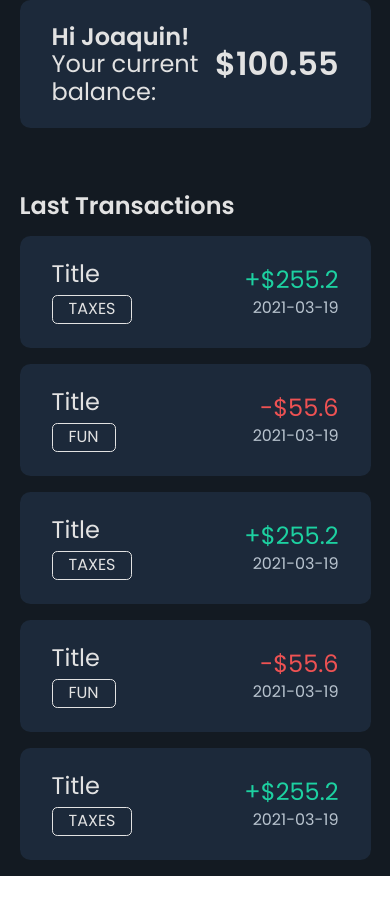
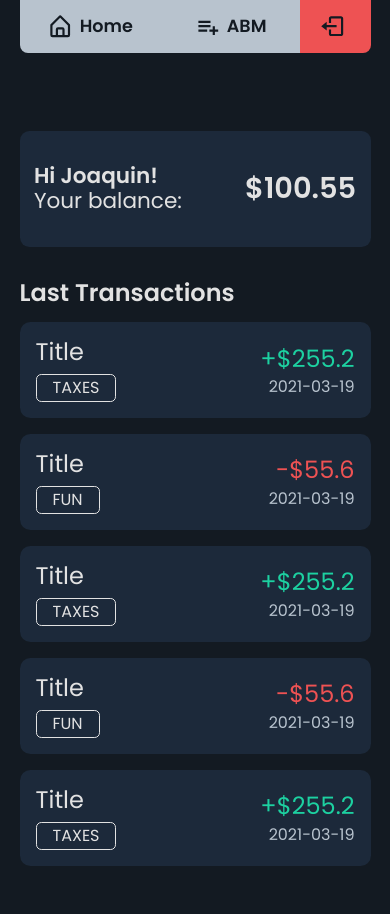
Before and after one commit to JoaquinSantarcangelo/alkemy-challenge-front, a React (Create React App) app: page / in a window 390 px wide. Shown: the top 914 px of the page. Before the commit the page ends 876 px from the top, so only its background shows below. Built offline with nearby package versions, Linux system fonts and the light colour scheme.

Commit message:
Move navbar to app.js and responsive

```diff
--- a/src/App.js
+++ b/src/App.js
@@ -1,4 +1,4 @@
-import React, { useState } from "react";
+import React, { useEffect, useState } from "react";
 import {
   BrowserRouter as Router,
   Switch,
@@ -11,21 +11,31 @@ import Login from "./components/containers/Login";
 import Home from "./components/containers/Home";
 import ABM from "./components/containers/ABM";
 
+//Components
+import Navbar from "./components/Navbar";
+
 const App = () => {
-  const [loggedIn, setLoggedIn] = useState(false);
+  const [loggedIn, setLoggedIn] = useState(true);
 
   return (
     <div className="app">
       <Router>
+        <Navbar />
         <Switch>
           <Route
             path="/login"
-            render={() => {
-              <Login />;
-            }}
+            render={() => (!loggedIn ? <Login /> : <Redirect to="/" />)}
           ></Route>
-          <Route path="/" exact component={Home}></Route>
-          <Route path="/abm" exact component={ABM}></Route>
+          <Route
+            path="/"
+            exact
+            render={() => (!loggedIn ? <Login /> : <Home />)}
+          ></Route>
+          <Route
+            path="/abm"
+            exact
+            render={() => (!loggedIn ? <Login /> : <ABM />)}
+          ></Route>
         </Switch>
       </Router>
     </div>
--- /dev/null
+++ b/src/components/Navbar.js
@@ -0,0 +1,33 @@
+import React from "react";
+
+//Icons
+import { BiHomeAlt, BiListPlus, BiLogOut } from "react-icons/bi";
+
+const Navbar = () => {
+  return (
+    <div className="container">
+      <div className="navbar">
+        <div className="button" id="home">
+          <div className="icon">
+            <BiHomeAlt />
+          </div>
+          <div className="text">Home</div>
+        </div>
+        <div className="button" id="abm">
+          <div className="icon">
+            <BiListPlus />
+          </div>
+          <div className="text">ABM</div>
+        </div>
+        <div className="button" id="logout">
+          <div className="icon">
+            <BiLogOut />
+          </div>
+          <div className="text">Logout</div>
+        </div>
+      </div>
+    </div>
+  );
+};
+
+export default Navbar;
--- a/src/components/containers/Home/index.js
+++ b/src/components/containers/Home/index.js
@@ -1,7 +1,6 @@
 import React, { useState } from "react";
 
-//Icons
-import { BiHomeAlt, BiListPlus, BiLogOut } from "react-icons/bi";
+
 
 const Item = ({ itemInfo }) => {
   return (
@@ -35,29 +34,9 @@ const Home = () => {
   return (
     <div className="home">
       <div className="container">
-        <div className="buttons">
-          <div className="button" id="home">
-            <div className="icon">
-              <BiHomeAlt />
-            </div>
-            Home
-          </div>
-          <div className="button" id="abm">
-            <div className="icon">
-              <BiListPlus />
-            </div>
-            ABM
-          </div>
-          <div className="button" id="logout">
-            <div className="icon">
-              <BiLogOut />
-            </div>
-            Logout
-          </div>
-        </div>
         <div className="balance">
           <div className="text">
-            Hi Joaquin! <br /> <span>Your current balance:</span>
+            Hi Joaquin! <br /> <span>Your balance:</span>
           </div>
           <div className="amount">${balance}</div>
         </div>
--- a/src/index.js
+++ b/src/index.js
@@ -13,6 +13,9 @@ import "./sass/Login.sass";
 import "./sass/Home.sass";
 import "./sass/ABM.sass";
 
+// -- Components -- //
+import "./sass/Navbar.sass"
+
 ReactDOM.render(
   <React.StrictMode>
     <App />
--- a/src/sass/Home.sass
+++ b/src/sass/Home.sass
@@ -3,51 +3,14 @@
 .home
     width: 100%
     min-height: 100vh
-    background-color: $grey0
+
     display: grid
     place-items: center
     color: $light0
     overflow: hidden
-    //Add Button
-    .buttons
-        width: 100%
-        margin-bottom: 2em
-        border-radius: 0 0 0.5em 0.5em
-        overflow: hidden
-        display: flex
-        .button
-            height: 3em
-            display: flex
-            align-items: center
-            justify-content: center
-            background-color: $grey3
-            color: $grey0
-            font-weight: 600
-            transition: all 0.4s ease
-            font-size: 1.1em
-            cursor: pointer
-            .icon
-                display: flex
-                align-items: center
-                justify-content: center
-                font-size: 1.5em
-                margin-right: 0.25em
-            &:hover
-                opacity: 0.9
-        #abm
 
-            flex: 0.4
-        #home
-            flex: 0.4
-        #logout
-            background-color: $red
-            flex: 0.2
     //Container
     .container
-        width: 90%
-        max-width: 40vw
-        height: 100%
-        min-width: 30em
 
         //Balance
         .balance
@@ -140,18 +103,20 @@
                     background-color: $grey2
                     transform: scale(1.025)
 
+
+
     //Media Queries
     @media screen and ( max-width: 768px )
         display: flex
         align-items: center
         justify-content: center
-        .buttons
-            display: none
+
+    @media screen and ( max-width: 425px )
         .container
-            width: 90%
-            max-width: none
-            min-width: 0
-            display: flex
-            align-items: center
-            justify-content: center
-            flex-direction: column
+            .balance
+                padding: 0 1em
+                font-size: 0.9em
+            .items
+                margin-top: 1em
+                .item
+                    padding: 1em
--- /dev/null
+++ b/src/sass/Navbar.sass
@@ -0,0 +1,43 @@
+@import "index"
+
+.container
+    margin: 0 auto
+    .navbar
+        width: 100%
+        margin-bottom: 2em
+        border-radius: 0 0 0.5em 0.5em
+        overflow: hidden
+        display: flex
+        .button
+            height: 3em
+            display: flex
+            align-items: center
+            justify-content: center
+            background-color: $grey3
+            color: $grey0
+            font-weight: 600
+            transition: all 0.4s ease
+            font-size: 1.1em
+            cursor: pointer
+            .icon
+                display: flex
+                align-items: center
+                justify-content: center
+                font-size: 1.5em
+                margin-right: 0.25em
+            &:hover
+                opacity: 0.9
+        #abm
+
+            flex: 0.4
+        #home
+            flex: 0.4
+        #logout
+            background-color: $red
+            flex: 0.2
+
+    @media screen and ( max-width: 425px )
+        border-radius: 0.5em
+        #logout
+            .text
+                display: none
--- a/src/sass/index.sass
+++ b/src/sass/index.sass
@@ -17,12 +17,22 @@ $red: #ee5253
 body
     font-family: "Poppins", sans-serif
     color: $grey0
+    background-color: $grey0
 
-.app
-    // width: 100vw
-    // height: 100vh
-    // overflow: hidden
-    // overflow-y: scroll
+//Container
+.container
+    width: 90%
+    max-width: 40vw
+    height: 100%
+    min-width: 30em
+    @media screen and ( max-width: 768px )
+        width: 90%
+        max-width: none
+        min-width: 0
+        display: flex
+        align-items: center
+        justify-content: center
+        flex-direction: column
 
 //Custom Scrollbar
 ::-webkit-scrollbar
```
